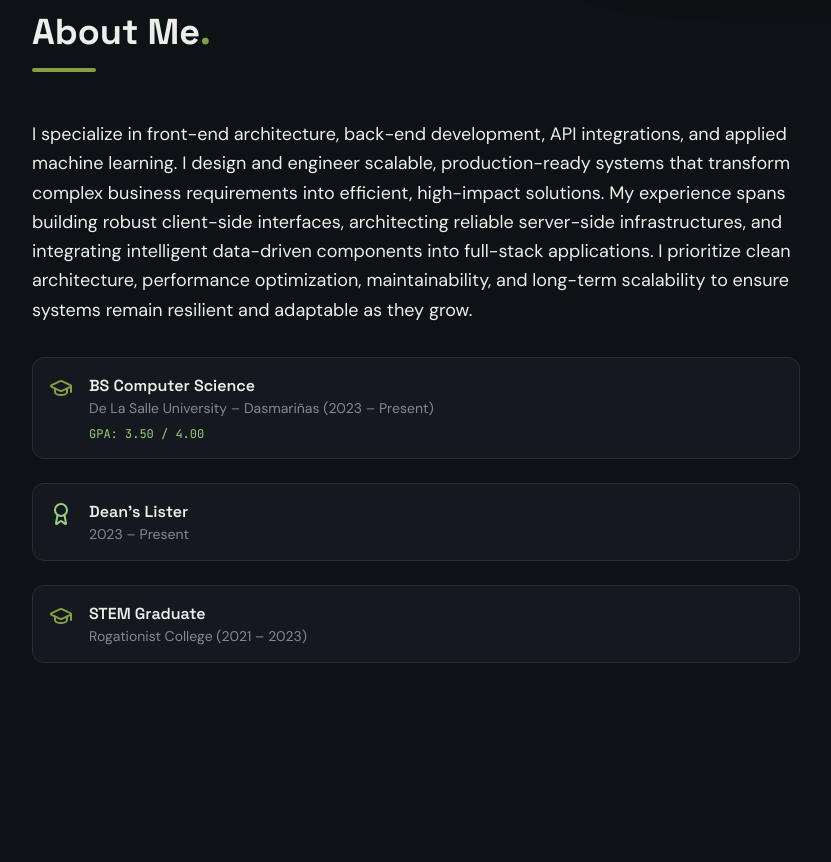
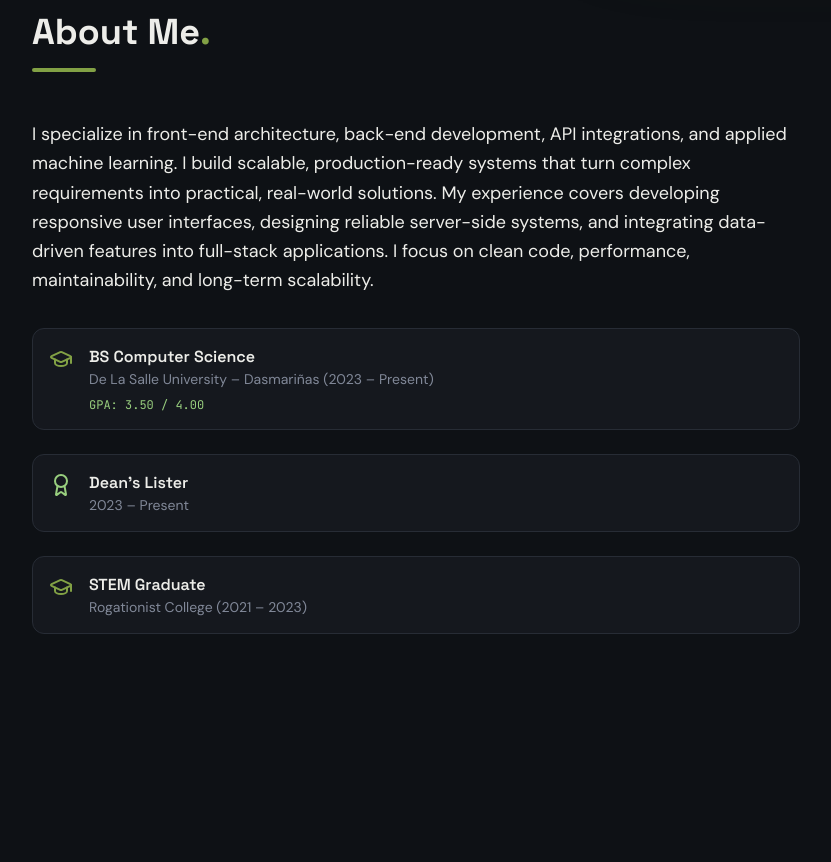
Before and after one commit to kurtieeee/kurtrussportfolio, a React (Vite) app: page / in a window 1280 px wide. Shown: the part 900-1762 px from the top of the page, without its empty margins (56-887 px from the left). Built offline with nearby package versions, Linux system fonts and the light colour scheme.

Commit message:
update about

```diff
--- a/src/components/AboutSection.tsx
+++ b/src/components/AboutSection.tsx
@@ -7,9 +7,10 @@ const AboutSection = () => (
     <SectionHeading title="About Me" />
     <div className="max-w-3xl">
       <p className="text-foreground text-lg leading-relaxed mb-8">
-I specialize in front-end architecture, back-end development, API integrations, and applied machine learning.
-I design and engineer scalable, production-ready systems that transform complex business requirements into efficient, high-impact solutions.
-My experience spans building robust client-side interfaces, architecting reliable server-side infrastructures, and integrating intelligent data-driven components into full-stack applications. I prioritize clean architecture, performance optimization, maintainability, and long-term scalability to ensure systems remain resilient and adaptable as they grow.
+        I specialize in front-end architecture, back-end development, API integrations, and applied machine learning.
+        I build scalable, production-ready systems that turn complex requirements into practical, real-world solutions.
+        My experience covers developing responsive user interfaces, designing reliable server-side systems, and integrating data-driven features into full-stack applications.
+        I focus on clean code, performance, maintainability, and long-term scalability.
       </p>
 
       <div className="space-y-6">
```
